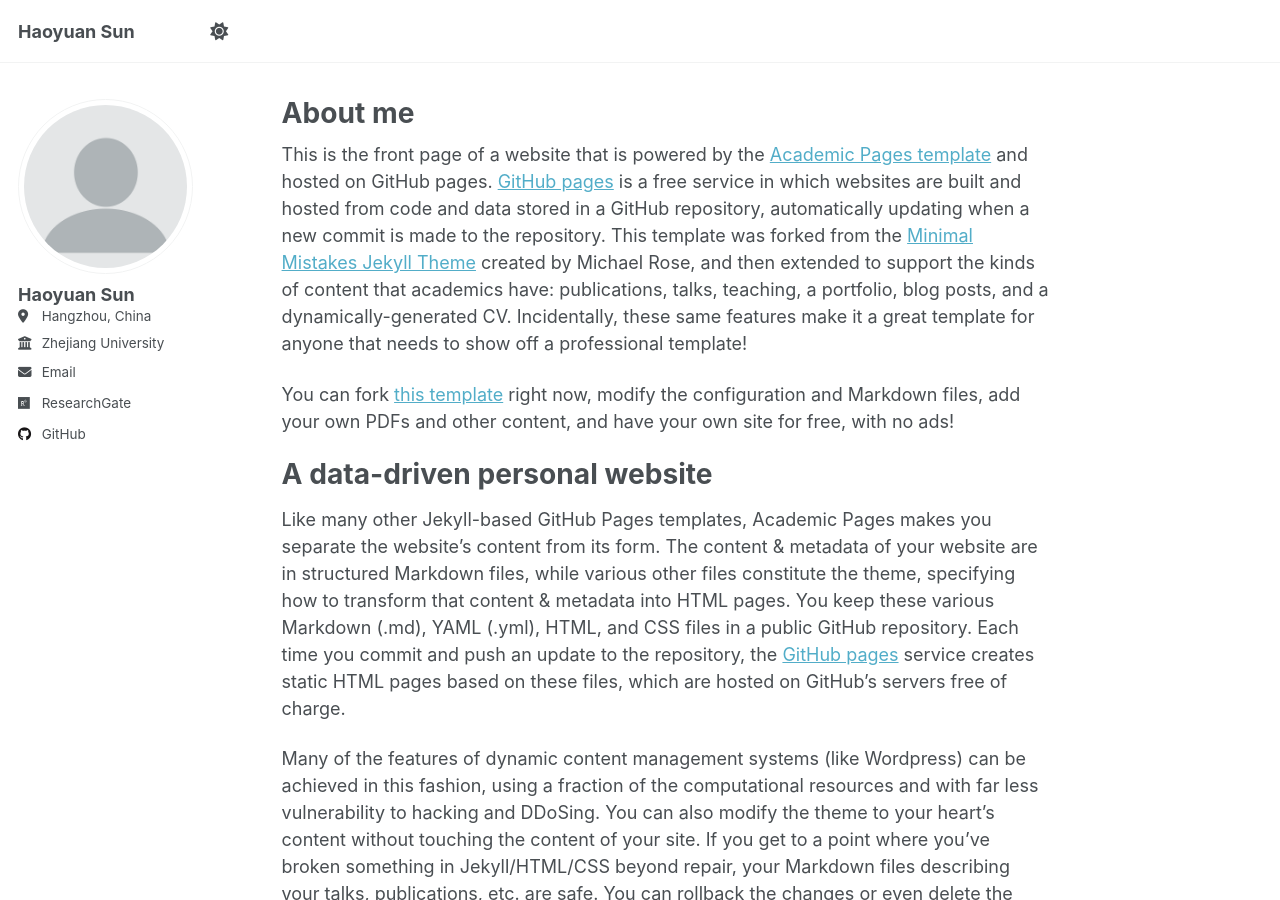
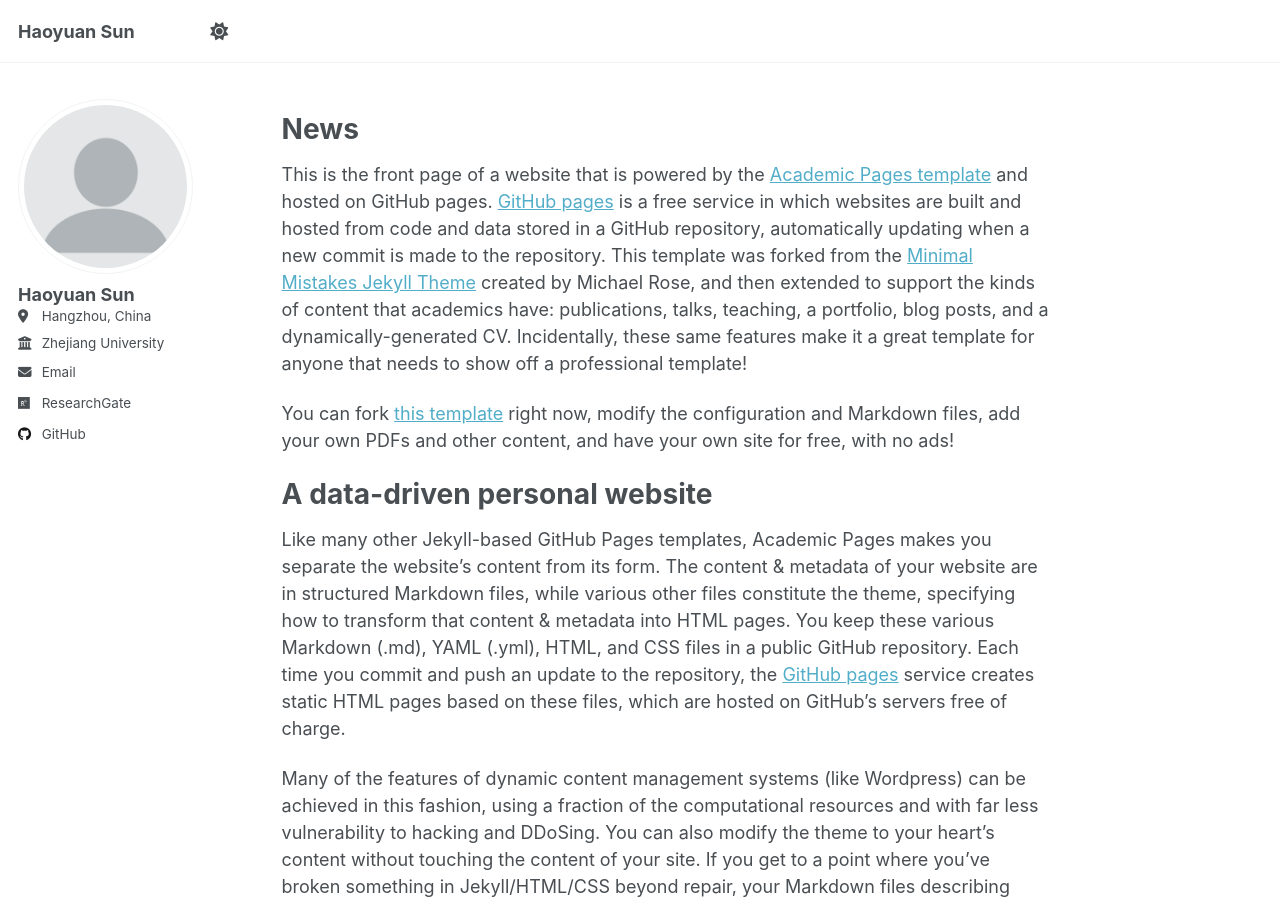
Before and after one commit to sunhysss/sunhysss.github.io, a Jekyll site: the page built from _pages/about.md, in a window 1280 px wide and 900 px high. Built offline with Jekyll 4.4.1, drawn with Linux system fonts in a browser that asks for light colours; a script that is not in the unit is left out.

Commit message:
Update about.md

```diff
--- a/_pages/about.md
+++ b/_pages/about.md
@@ -1,12 +1,14 @@
 ---
 permalink: /
-title: "About me"
+title: ""
 author_profile: true
 redirect_from:
   - /about/
   - /about.html
 ---
 
+News
+======
 This is the front page of a website that is powered by the [Academic Pages template](https://github.com/academicpages/academicpages.github.io) and hosted on GitHub pages. [GitHub pages](https://pages.github.com) is a free service in which websites are built and hosted from code and data stored in a GitHub repository, automatically updating when a new commit is made to the repository. This template was forked from the [Minimal Mistakes Jekyll Theme](https://mmistakes.github.io/minimal-mistakes/) created by Michael Rose, and then extended to support the kinds of content that academics have: publications, talks, teaching, a portfolio, blog posts, and a dynamically-generated CV. Incidentally, these same features make it a great template for anyone that needs to show off a professional template!
 
  You can fork [this template](https://github.com/academicpages/academicpages.github.io) right now, modify the configuration and Markdown files, add your own PDFs and other content, and have your own site for free, with no ads!
```
